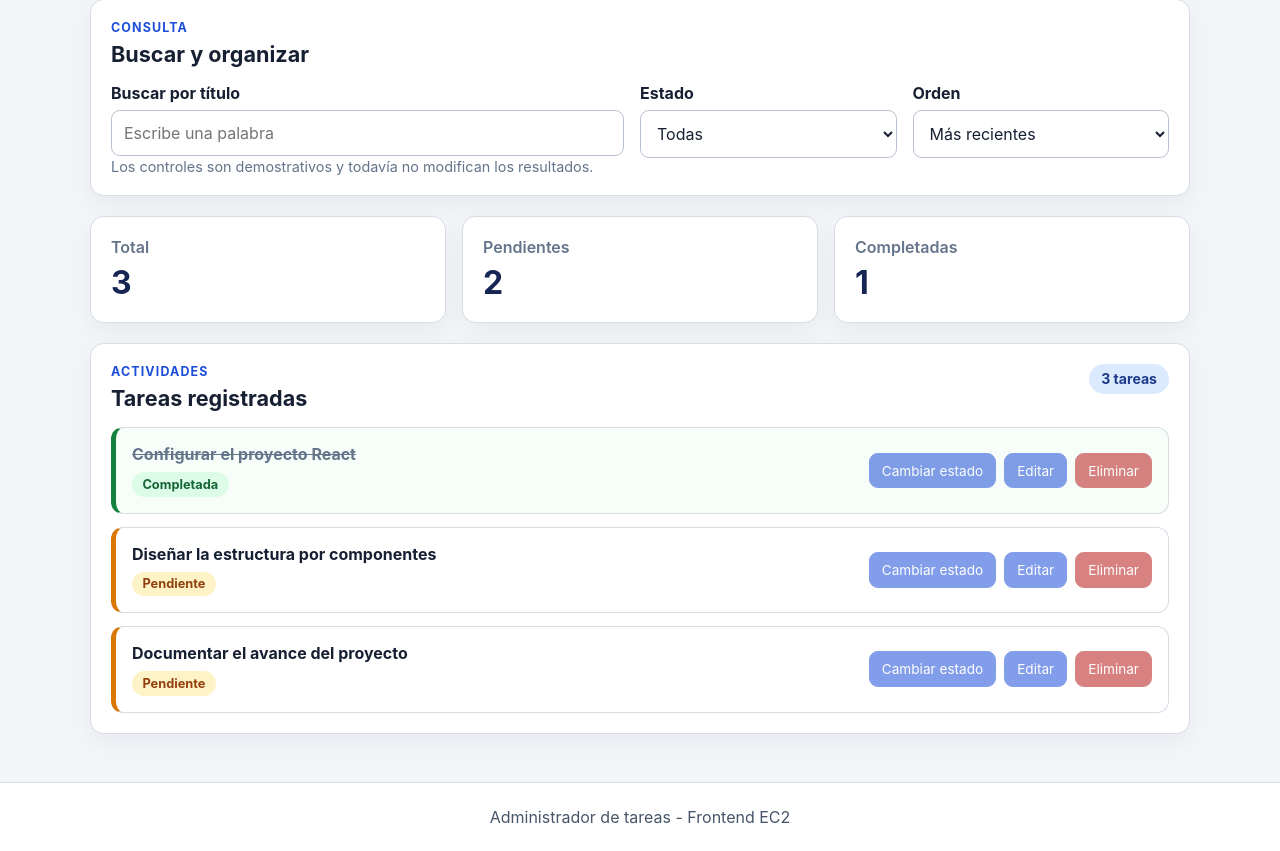
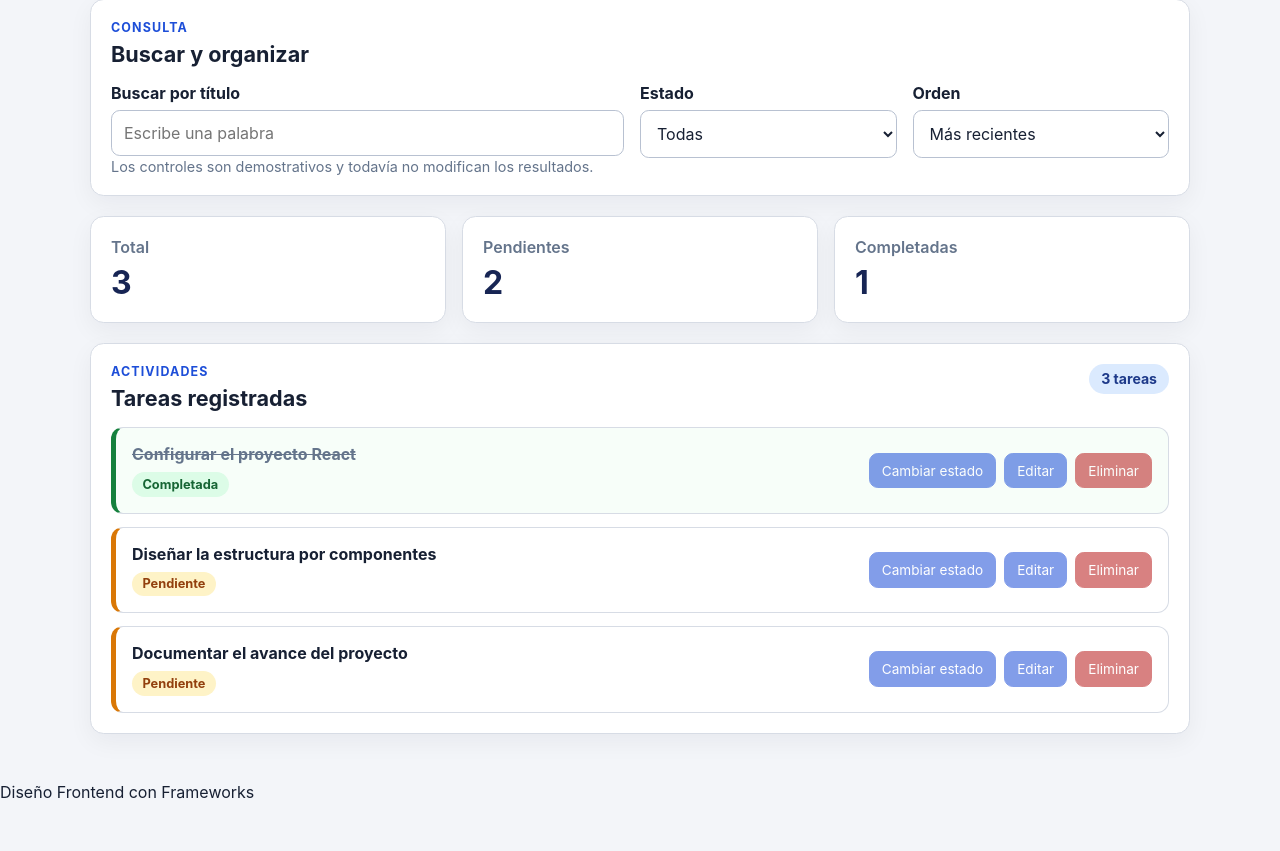
Before and after one commit to Mcuzz/task-manager-frontend, a React (Vite) app: page / in a window 1280 px wide. Shown: the part 460-1311 px from the top of the page. After the commit the page ends 1278 px from the top, so only its background shows below. Built offline with nearby package versions, Linux system fonts and the light colour scheme.

Commit message:
fix: se creo la clase footer y se agrego al app.tsx optimizado

```diff
--- a/src/App.tsx
+++ b/src/App.tsx
@@ -3,6 +3,7 @@ import { TaskFilters } from "./components/TaskFilters";
 import { TaskForm } from "./components/TaskForm";
 import { TaskList } from "./components/TaskList";
 import { TaskSummary } from "./components/TaskSummary";
+import AppFooter from "./components/AppFooter";
 export default function App() {
   return (
     <div className="app-shell">
@@ -13,11 +14,7 @@ export default function App() {
         <TaskSummary total={3} pending={2} completed={1} />
         <TaskList />
       </main>
-      <footer className="app-footer">
-        <div className="app-footer__content">
-          <p>Administrador de tareas - Frontend EC2</p>
-        </div>
-      </footer>
+     <AppFooter courseName="Diseño Frontend con Frameworks" />
     </div>
   );
 }
--- /dev/null
+++ b/src/components/AppFooter.tsx
@@ -0,0 +1,13 @@
+type AppFooterProps = {
+  courseName: string;
+};
+
+function AppFooter({ courseName }: AppFooterProps) {
+  return (
+    <footer>
+      <p>{courseName}</p>
+    </footer>
+  );
+}
+
+export default AppFooter;
```
